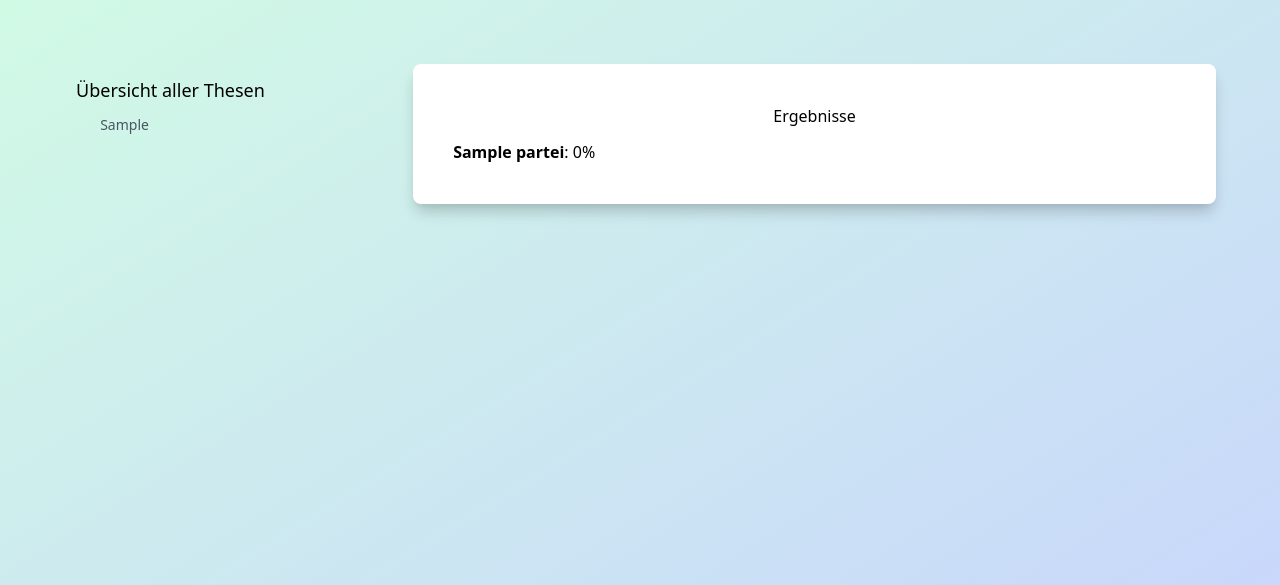
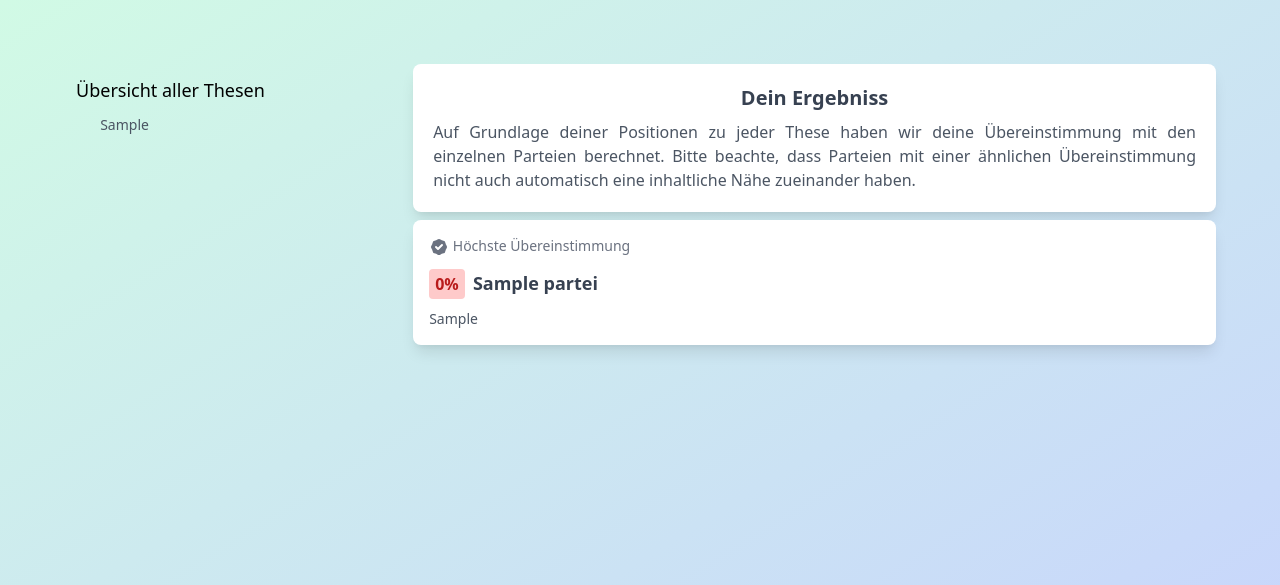
Before and after one commit to wahlrechner/wahlrechner, a Django app: page /results in a window 1280 px wide. Shown: the top 585 px of the page. Run offline with Django 3.2, Linux system fonts and the light colour scheme; tables that the repository leaves empty hold one stand-in row (values such as "Sample post"); style sheets or scripts are compiled from the project's sources; parts of the project's set-up code (start-up, migrations or seed data) failed here and were passed over.

Commit message:
Ergebniss-Seite

```diff
--- a/tailwind.config.js
+++ b/tailwind.config.js
@@ -8,17 +8,17 @@ module.exports = {
             //     gray: colors.gray,
             // },
         },
-        boxShadow: {
-            sm: "0 1px 2px 0 rgba(0, 0, 0, 0.05)",
-            DEFAULT: "0 1px 3px 0 rgba(0, 0, 0, 0.2), 0 1px 2px 0 rgba(0, 0, 0, 0.06)",
-            md: "0 4px 6px -1px rgba(0, 0, 0, 0.2), 0 2px 4px -1px rgba(0, 0, 0, 0.06)",
-            lg: "0 10px 15px -3px rgba(0, 0, 0, 0.2), 0 4px 6px -2px rgba(0, 0, 0, 0.05)",
-            xl: "0 20px 25px -5px rgba(0, 0, 0, 0.2), 0 10px 10px -5px rgba(0, 0, 0, 0.04)",
-            "2xl": "0 25px 50px -12px rgba(0, 0, 0, 0.25)",
-            "3xl": "0 35px 60px -15px rgba(0, 0, 0, 0.3)",
-            inner: "inset 0 2px 4px 0 rgba(0, 0, 0, 0.06)",
-            none: "none",
-        },
+        // boxShadow: {
+        //     sm: "0 1px 2px 0 rgba(0, 0, 0, 0.05)",
+        //     DEFAULT: "0 1px 3px 0 rgba(0, 0, 0, 0.2), 0 1px 2px 0 rgba(0, 0, 0, 0.06)",
+        //     md: "0 4px 6px -1px rgba(0, 0, 0, 0.2), 0 2px 4px -1px rgba(0, 0, 0, 0.06)",
+        //     lg: "0 10px 15px -3px rgba(0, 0, 0, 0.2), 0 4px 6px -2px rgba(0, 0, 0, 0.05)",
+        //     xl: "0 20px 25px -5px rgba(0, 0, 0, 0.2), 0 10px 10px -5px rgba(0, 0, 0, 0.04)",
+        //     "2xl": "0 25px 50px -12px rgba(0, 0, 0, 0.25)",
+        //     "3xl": "0 35px 60px -15px rgba(0, 0, 0, 0.3)",
+        //     inner: "inset 0 2px 4px 0 rgba(0, 0, 0, 0.06)",
+        //     none: "none",
+        // },
     },
     variants: {},
     plugins: [],
--- a/wahlrechner/models.py
+++ b/wahlrechner/models.py
@@ -41,6 +41,11 @@ class Partei(models.Model):
     partei_name = models.CharField(
         "Name", help_text=partei_name_help, max_length=50)
 
+    partei_beschreibung_help = """<i>Maximal 500 Zeichen</i><br>
+    Beschreibung für die Partei, wird auf der Ergebniss-Seite angezeigt."""
+    partei_beschreibung = models.TextField(
+        "Name", help_text=partei_beschreibung_help, max_length=500)
+
     def __str__(self):
         return self.partei_name
 
--- a/wahlrechner/templates/wahlrechner/results.html
+++ b/wahlrechner/templates/wahlrechner/results.html
@@ -24,16 +24,41 @@
 </ul>
 {% endblock %}
 {% block content %}
-<div class="w-full bg-white shadow-lg rounded-lg p-6 lg:p-10 text-center dark:bg-gray-800">
-    <h1 class="mb-3">Ergebnisse</h1>
-    <div class="text-left">
-        <ul>
-        {% for partei, percentage in results %}
-
-            <li><b>{{ partei.partei_name }}</b>: {{percentage}}%</li>
-
-        {% endfor %}
-        </ul>
+<div class="w-full bg-white shadow-lg rounded-lg p-5 text-center dark:bg-gray-800">
+    <h1 class="mb-2 text-xl font-semibold text-gray-700">Dein Ergebniss</h1>
+    <div class="text-gray-600 text-justify">
+        Auf Grundlage deiner Positionen zu jeder These haben wir deine Übereinstimmung mit
+        den einzelnen Parteien berechnet. Bitte beachte, dass Parteien mit einer ähnlichen
+        Übereinstimmung nicht auch automatisch eine inhaltliche Nähe zueinander haben.
     </div>
 </div>
+
+{% for partei, percentage in results %}
+<div class="w-full bg-white shadow-lg rounded-lg p-4 my-2 dark:bg-gray-800">
+
+    {% if forloop.first %}
+        <div class="text-gray-500 text-sm mb-3">
+            <!-- Heroicons by Tailwind (License: https://github.com/tailwindlabs/heroicons) -->
+            <svg xmlns="http://www.w3.org/2000/svg" viewBox="0 0 20 20" fill="currentColor" class="h-5 w-5 inline-flex align-middle">
+                <path fill-rule="evenodd" d="M6.267 3.455a3.066 3.066 0 001.745-.723 3.066 3.066 0 013.976 0 3.066 3.066 0 001.745.723 3.066 3.066 0 012.812 2.812c.051.643.304 1.254.723 1.745a3.066 3.066 0 010 3.976 3.066 3.066 0 00-.723 1.745 3.066 3.066 0 01-2.812 2.812 3.066 3.066 0 00-1.745.723 3.066 3.066 0 01-3.976 0 3.066 3.066 0 00-1.745-.723 3.066 3.066 0 01-2.812-2.812 3.066 3.066 0 00-.723-1.745 3.066 3.066 0 010-3.976 3.066 3.066 0 00.723-1.745 3.066 3.066 0 012.812-2.812zm7.44 5.252a1 1 0 00-1.414-1.414L9 10.586 7.707 9.293a1 1 0 00-1.414 1.414l2 2a1 1 0 001.414 0l4-4z" clip-rule="evenodd" />
+            </svg>
+            Höchste Übereinstimmung
+        </div>
+    {% endif %}
+
+    <div class="mb-3">
+        {% if percentage > 70 %}
+            <span class="font-bold text-green-700 bg-green-200 rounded px-1.5 py-1 mr-1">{{ percentage }}%</span>
+        {% elif percentage > 50 %}
+            <span class="font-bold text-yellow-600 bg-yellow-200 rounded px-1.5 py-1 mr-1">{{ percentage }}%</span>
+        {% else %}
+            <span class="font-bold text-red-700 bg-red-200 rounded px-1.5 py-1 mr-1">{{ percentage }}%</span>
+        {% endif %}
+        <span class="text-lg text-gray-700 font-semibold">{{ partei.partei_name }}</span>
+    </div>
+
+    <p class="text-gray-600 text-sm text-justify">{{ partei.partei_beschreibung }}</p>
+</div>
+{% endfor %}
+
 {% endblock %}
--- a/wahlrechner/views.py
+++ b/wahlrechner/views.py
@@ -183,4 +183,7 @@ def calculate_results(request):
 
         results.append((partei, percentage))
 
+    # Sortiere die Ergebnisse nach der prozentualen Übereinstimmung
+    results.sort(key=lambda partei: partei[1], reverse=True)
+
     return results
```
